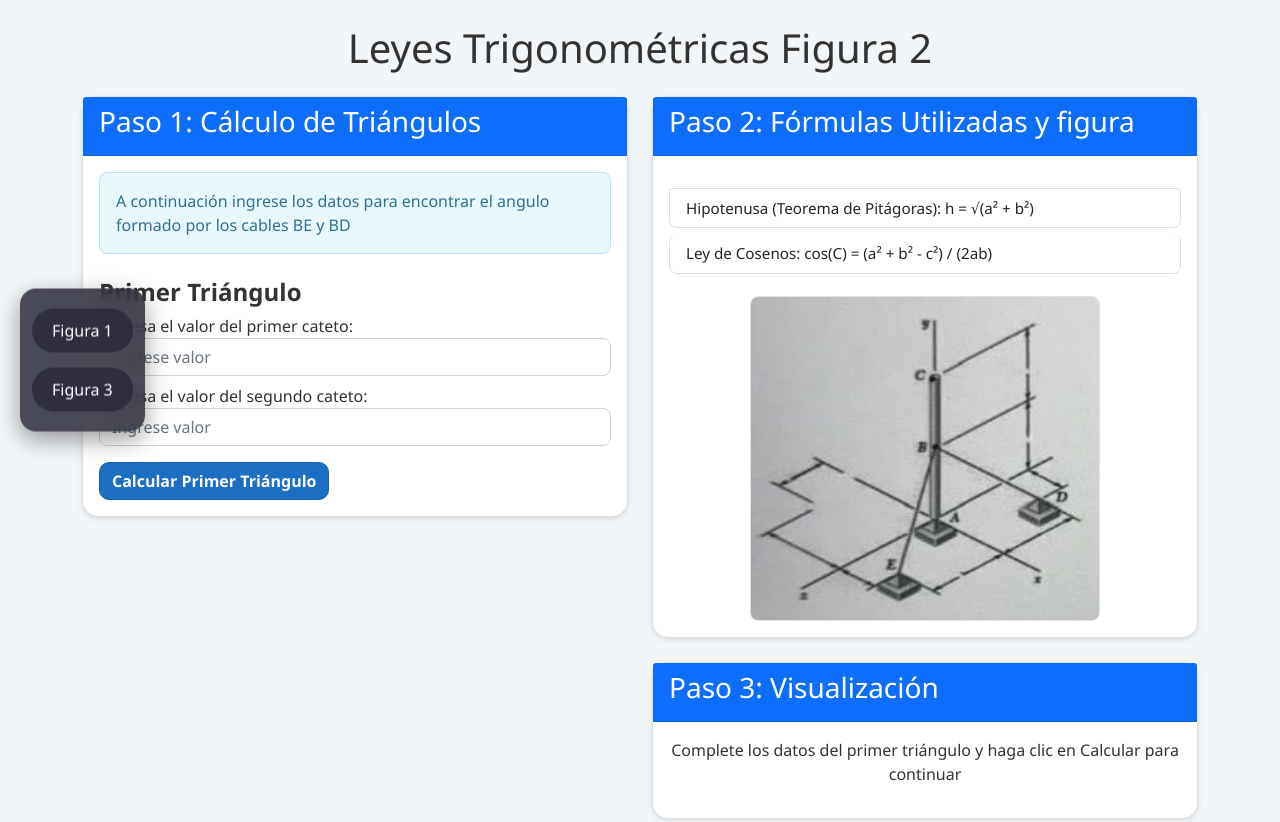
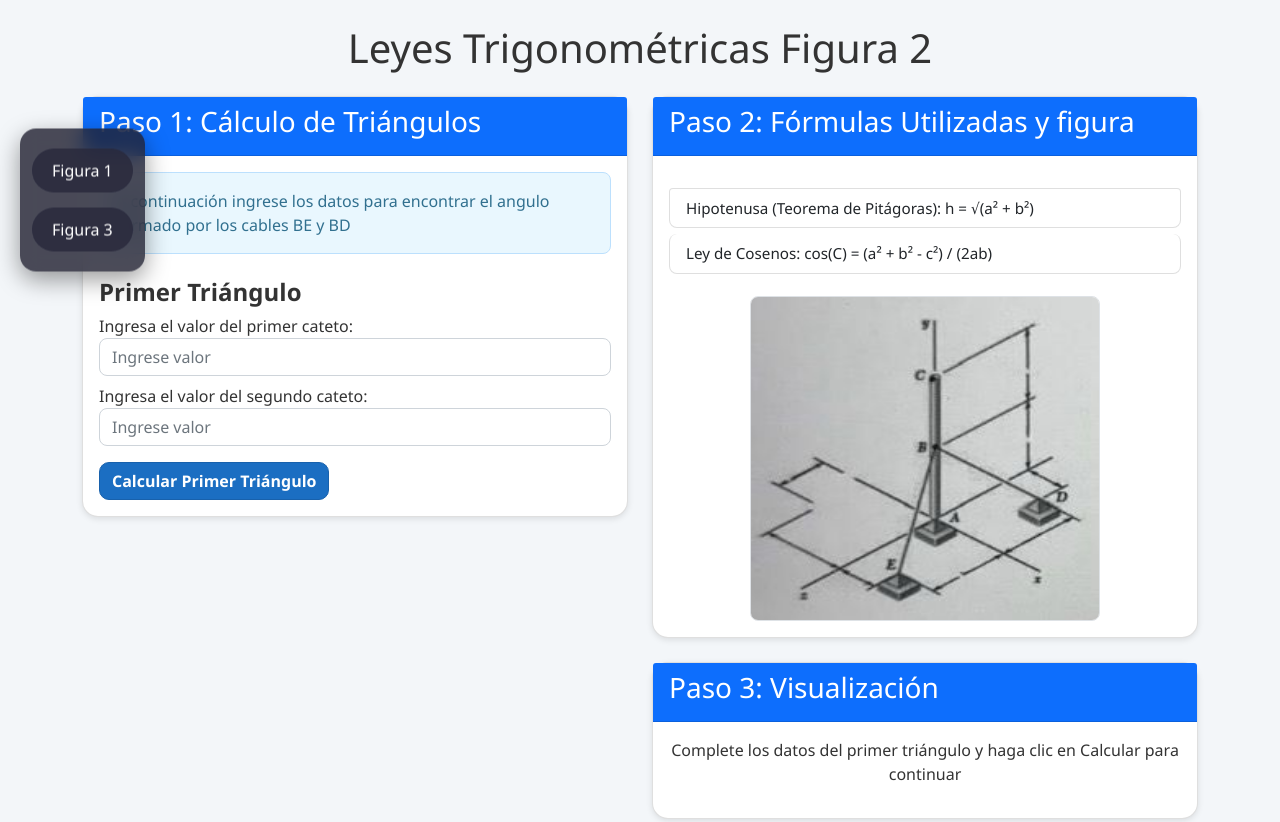
Before and after one commit to ldgarciael/Calculadora_Trigonometrica_Precalculo, a plain HTML site: page Figura2.html in a window 1280 px wide. Shown: the top 822 px of the page. Drawn offline with nearby package versions, Linux system fonts and the light colour scheme.

Commit message:
Update Figura2style.css

```diff
--- a/Figura2style.css
+++ b/Figura2style.css
@@ -13,7 +13,7 @@ h1 {
 /* Menú lateral flotante con glassmorphism */
 .side-menu {
     position: fixed;
-    top: 45%;
+    top: 25%;
     left: 20px;
     transform: translateY(-50%);
     display: flex;
```
